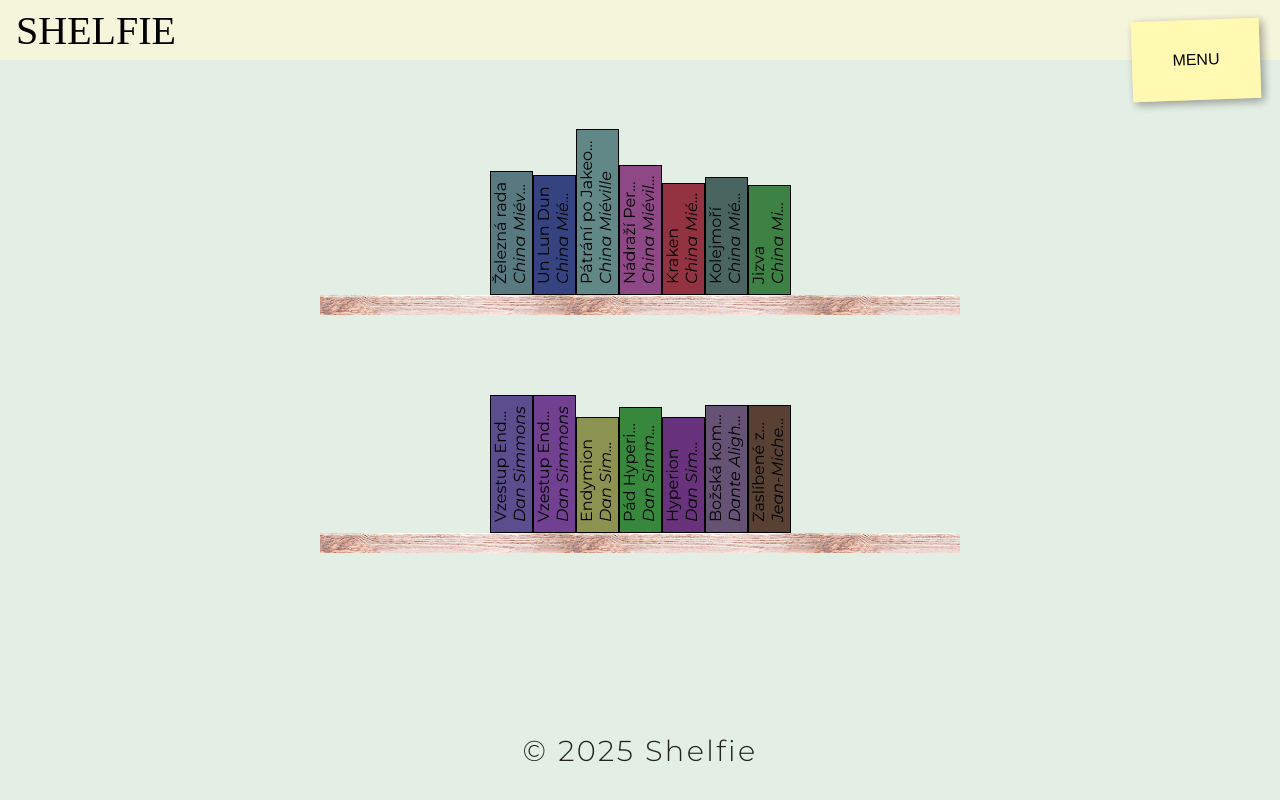
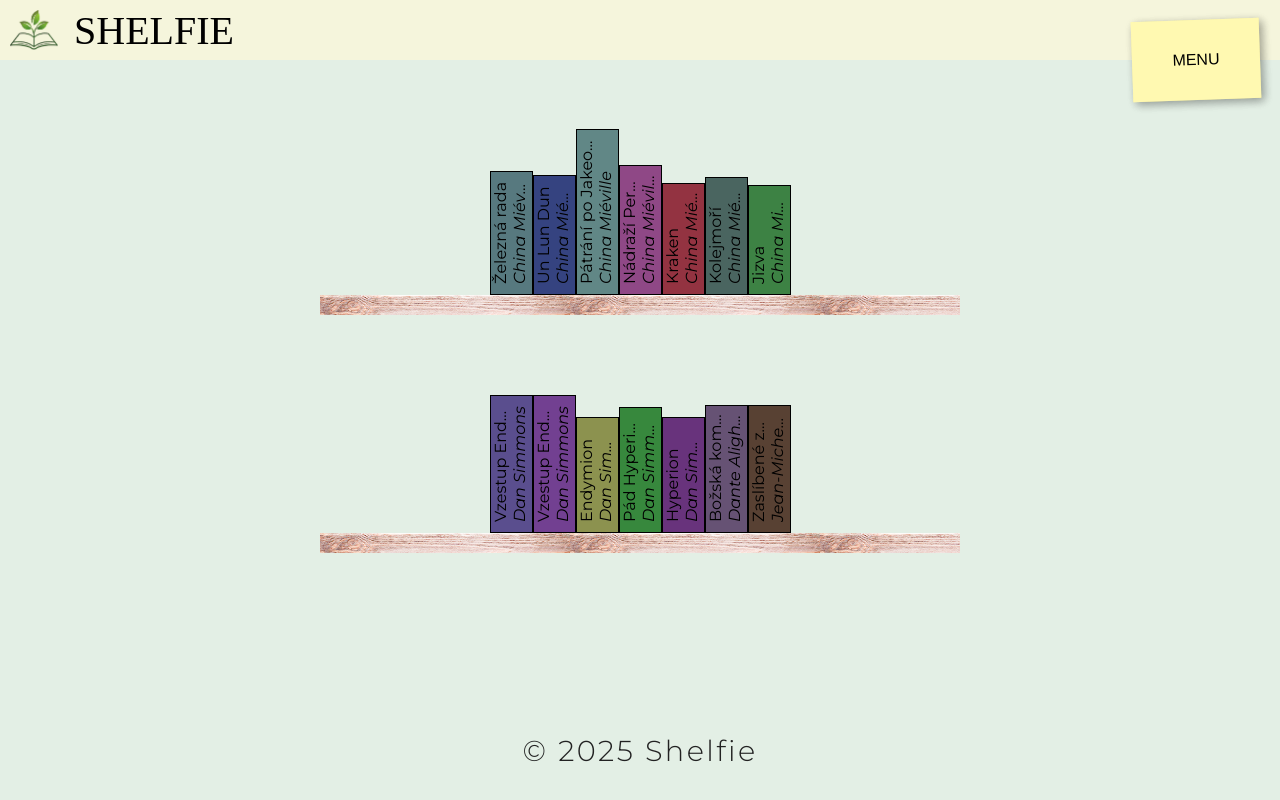
Before and after one commit to jficz/shelfie, a React (Vite) app: page / in a window 1280 px wide. Built offline with nearby package versions, Linux system fonts and the light colour scheme; a web font is replaced by a local one.

Commit message:
added small logo next to the sign SHELFIE

```diff
--- a/src/components/Header/Header.css
+++ b/src/components/Header/Header.css
@@ -39,6 +39,15 @@
   display: block;
 }
 
+.logo-header-small {
+  /*left: 20px;
+  top: 20px;*/
+  display: block;
+  width: 3rem;
+  margin-top: 8px;
+  margin-left: 10px;
+}
+
 
 @media screen and (min-width: 400px) {
   .header {
@@ -73,4 +82,8 @@
   .nav-icon img {
     display: none;
   }
+
+  .logo-header-small {
+ margin-bottom: 8px;
 }
+}
--- a/src/components/Header/Header.jsx
+++ b/src/components/Header/Header.jsx
@@ -2,8 +2,6 @@
 import './Header.css';
 
 export const Header = () => {
-
-
   return (
     <>
       <header className="header">
@@ -12,7 +10,13 @@
             <img src="assets/icons/home.png" alt="Home" />
           </a>
         </nav>
-        <Link to={"/"}><button className="only-desktop">SHELFIE</button></Link>
+        <Link to={'/'}>
+          <img className="logo-header-small" src="assets/logo_small.png"></img>
+        </Link>
+        <Link to={'/'}>
+          <button className="only-desktop">SHELFIE</button>
+        </Link>
+
       </header>
     </>
   );
```
Also changed, not shown: src/assets/logo_small.png (added).
